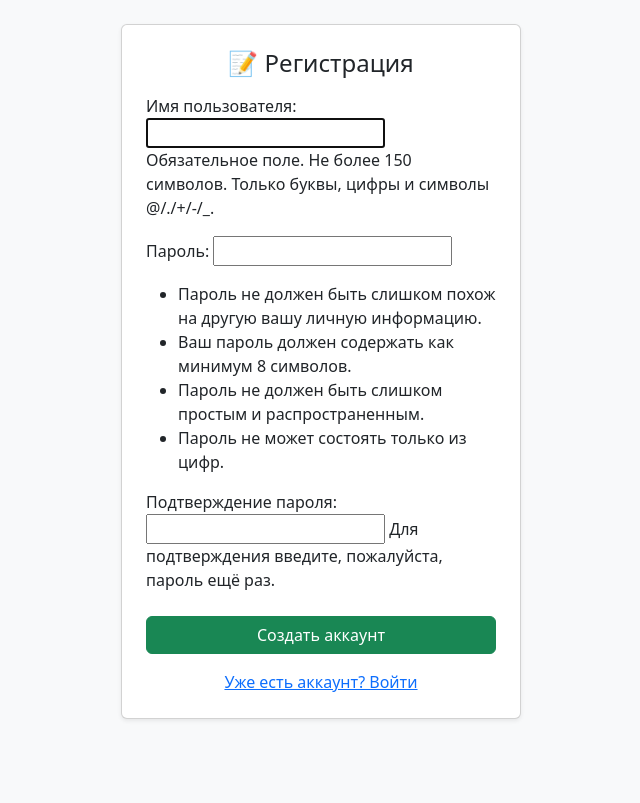
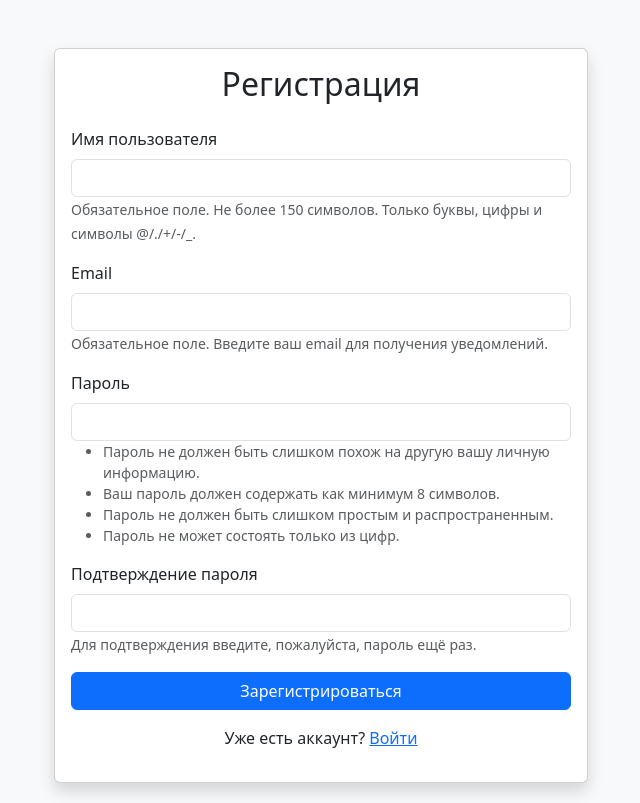
Before and after one commit to LozhnikovViktor/SRM-2, a Django app: page /register/ in a window 1280 px wide. Shown: the part 76-879 px from the top of the page, without its empty margins (319-959 px from the left). Before the commit the page ends 796 px from the top, so only its background shows below. Run offline with Django 5.2, Linux system fonts and the light colour scheme; parts of the project's set-up code (start-up, migrations or seed data) failed here and were passed over.

Commit message:
доработана система оповещения дедлайнов на электронную почту

```diff
--- a/SRM/SRM/templates/tenders/register.html
+++ b/SRM/SRM/templates/tenders/register.html
@@ -1,15 +1,48 @@
 {% extends "base.html" %}
 {% block title %}Регистрация{% endblock %}
+
 {% block content %}
-<div class="card shadow-sm p-4 mx-auto" style="max-width: 400px;">
-  <h4 class="mb-3 text-center">📝 Регистрация</h4>
-  <form method="post">
-    {% csrf_token %}
-    {{ form.as_p }}
-    <button type="submit" class="btn btn-success w-100 mt-2">Создать аккаунт</button>
-  </form>
-  <div class="mt-3 text-center">
-    <a href="{% url 'tenders:login' %}">Уже есть аккаунт? Войти</a>
-  </div>
+<div class="container mt-5">
+    <div class="row justify-content-center">
+        <div class="col-md-6">
+            <div class="card shadow">
+                <div class="card-body">
+                    <h2 class="card-title text-center mb-4">Регистрация</h2>
+
+                    <form method="post">
+                        {% csrf_token %}
+
+                        {% for field in form %}
+                        <div class="mb-3">
+                            <label for="{{ field.id_for_label }}" class="form-label">
+                                {{ field.label }}
+                            </label>
+                            <input
+                                type="{{ field.field.widget.input_type|default:'text' }}"
+                                name="{{ field.html_name }}"
+                                id="{{ field.id_for_label }}"
+                                class="form-control {% if field.errors %}is-invalid{% endif %}"
+                                {% if field.value %}value="{{ field.value }}"{% endif %}
+                                {% if field.field.required %}required{% endif %}
+                            >
+                            {% if field.help_text %}
+                            <small class="form-text text-muted">{{ field.help_text }}</small>
+                            {% endif %}
+                            {% for error in field.errors %}
+                            <div class="invalid-feedback">{{ error }}</div>
+                            {% endfor %}
+                        </div>
+                        {% endfor %}
+
+                        <button type="submit" class="btn btn-primary w-100">Зарегистрироваться</button>
+                    </form>
+
+                    <p class="text-center mt-3">
+                        Уже есть аккаунт? <a href="{% url 'tenders:login' %}">Войти</a>
+                    </p>
+                </div>
+            </div>
+        </div>
+    </div>
 </div>
 {% endblock %}
--- /dev/null
+++ b/SRM/SRM/tenders/forms.py
@@ -0,0 +1,21 @@
+from django import forms
+from django.contrib.auth.forms import UserCreationForm
+from django.contrib.auth.models import User
+
+
+class CustomUserCreationForm(UserCreationForm):
+    email = forms.EmailField(
+        label='Email',
+        required=True,
+        help_text='Обязательное поле. Введите ваш email для получения уведомлений.'
+    )
+
+    class Meta:
+        model = User
+        fields = ('username', 'email', 'password1', 'password2')
+
+    def clean_email(self):
+        email = self.cleaned_data.get('email')
+        if User.objects.filter(email=email).exists():
+            raise forms.ValidationError('Пользователь с таким email уже существует.')
+        return email
--- a/SRM/SRM/tenders/views.py
+++ b/SRM/SRM/tenders/views.py
@@ -8,13 +8,14 @@ from django.contrib.auth import login
 from django.contrib.auth.forms import UserCreationForm
 from django.utils import timezone
 from datetime import timedelta
+from .forms import CustomUserCreationForm  # Добавьте этот импорт в начало файла
 from django.http import HttpResponse
 from .utils import export_tenders_to_excel, export_dashboard_stats_to_excel
 
 from .models import Tender
 
 class RegisterView(CreateView):
-    form_class = UserCreationForm
+    form_class = CustomUserCreationForm  # ← Изменили с UserCreationForm на CustomUserCreationForm
     template_name = 'tenders/register.html'
     success_url = reverse_lazy('tenders:list')
 
```
Also changed, not shown: SRM/SRM/SRM/settings.py (+8 -5 lines).
